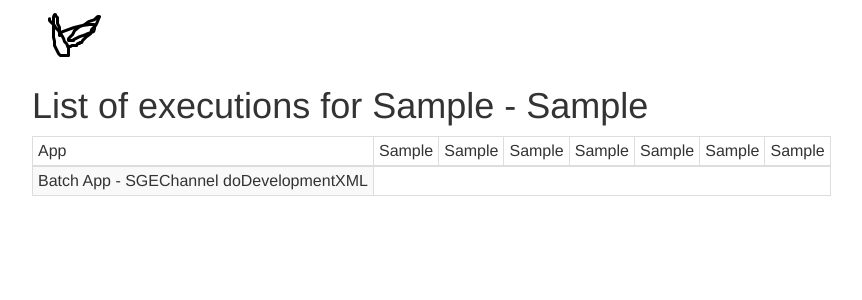
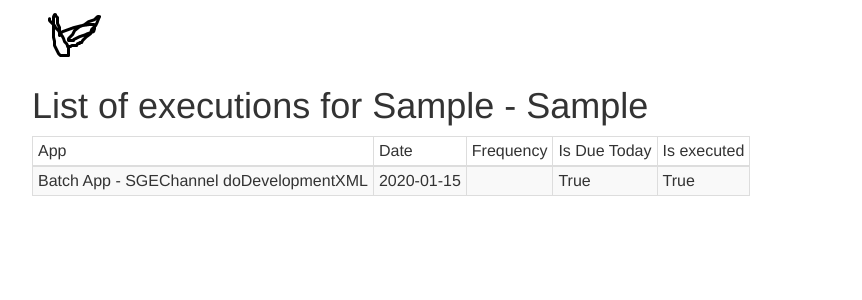
Before and after one commit to aaira-a/batcher, a Django app: template batch_apps/templates/executions_week.html in a window 1280 px wide. Shown: the top 300 px of the page, without its empty margins (38-900 px from the left). Run offline with Django 3.2, Linux system fonts and the light colour scheme; data comes from the database, SQL or seed files in the repository; tables that the repository leaves empty hold one stand-in row (values such as "Sample post"); the template is opened without the code that fills it: values that come from a table or form of the project are taken from there, most other values are stand-ins (such as "Sample title", 1, 10 or a date in 2020); some libraries are stand-ins or nearby versions.

Commit message:
rendered executions view for a week. still wip

```diff
--- a/batch_apps/templates/executions_week.html
+++ b/batch_apps/templates/executions_week.html
@@ -14,19 +14,20 @@
         <thead>
             <tr>
                 <td>App</td>
-                <td>{{ dates.0 }}</td>
-                <td>{{ dates.1 }}</td>
-                <td>{{ dates.2 }}</td>
-                <td>{{ dates.3 }}</td>
-                <td>{{ dates.4 }}</td>
-                <td>{{ dates.5 }}</td>
-                <td>{{ dates.6 }}</td>
+                <td>Date</td>
+                <td>Frequency</td>
+                <td>Is Due Today</td>
+                <td>Is executed</td>
             </tr>
         </thead>
 
         {% for execution in executions_list %}
             <tr>
                 <td>{{ execution.app }}</td>
+                <td>{{ execution.day }}</td>
+                <td>{{ execution.app.frequency }}</td>
+                <td>{{ execution.is_due_today }}</td>
+                <td>{{ execution.is_executed }}</td>
             </tr>
         {% endfor %}
     </table>
--- a/batch_apps/views.py
+++ b/batch_apps/views.py
@@ -46,7 +46,7 @@ def one_week_view(request, yyyy_mm_dd):
             active_apps = App.objects.filter(is_active=True)
             get_or_create_execution_objects(day_object, active_apps)
 
-        executions_list = Execution.objects.filter(day__date=dates[0])
+        executions_list = Execution.objects.filter(day__date__range=(dates[0], dates[6]))
 
         context = {'dates': dates, 'executions_list': executions_list}
         return render(request, 'executions_week.html', context)
```
Also changed, not shown: batch_apps/tests/test_views.py (+2 -0 lines).
